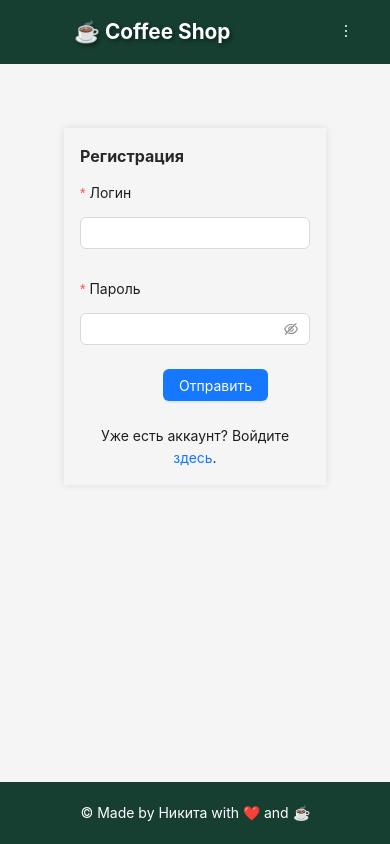
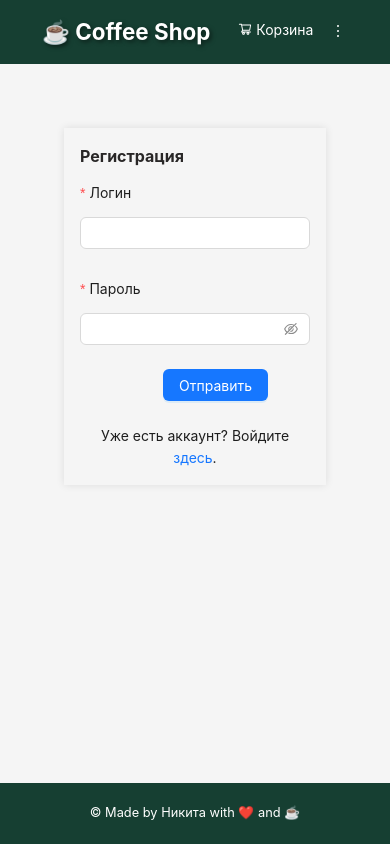
Before and after one commit to nick6850/coffee_store, a React (Vite) app: page /signup in a window 390 px wide. Built offline with nearby package versions, Linux system fonts and the light colour scheme.

Commit message:
Improved responsiveness of layout component

```diff
--- a/src/components/Layout/Layout.jsx
+++ b/src/components/Layout/Layout.jsx
@@ -54,14 +54,6 @@ const AppLayout = observer(() => {
       ),
     },
     {
-      key: "basket",
-      label: (
-        <Link to="/basket">
-          <ShoppingCartOutlined /> Корзина
-        </Link>
-      ),
-    },
-    {
       key: "logout",
       label: (
         <Link onClick={onLogoutClick} to={"/signup"}>
@@ -79,11 +71,16 @@ const AppLayout = observer(() => {
         </Link>
         <div className={styles.navLinks}>
           {isMobile ? (
-            <Dropdown menu={{ items: menuItems }} trigger={["click"]}>
-              <a onClick={(e) => e.preventDefault()}>
-                <MoreOutlined className={styles.dropdownIcon} />
-              </a>
-            </Dropdown>
+            <div className={styles.mobileNav}>
+              <Link to="/basket" className={styles.basket}>
+                <ShoppingCartOutlined className={styles.basketIcon} /> Корзина
+              </Link>
+              <Dropdown menu={{ items: menuItems }} trigger={["click"]}>
+                <a onClick={(e) => e.preventDefault()}>
+                  <MoreOutlined className={styles.dropdownIcon} />
+                </a>
+              </Dropdown>
+            </div>
           ) : authStore.isSignedIn ? (
             <>
               <Link to="/basket" className={styles.basket}>
@@ -99,7 +96,7 @@ const AppLayout = observer(() => {
             </>
           ) : (
             <Link to="/login">
-              <LoginOutlined /> Войти в профиль
+              <LoginOutlined /> Login
             </Link>
           )}
         </div>
--- a/src/components/Layout/Layout.module.scss
+++ b/src/components/Layout/Layout.module.scss
@@ -14,7 +14,7 @@
   background-color: rgb(22, 63, 50);
 
   .logo {
-    font-size: 1.6rem;
+    font-size: 2.5em;
     text-align: left;
     color: #fff;
     padding: 10px;
@@ -23,14 +23,23 @@
     text-shadow: 2px 2px 4px rgba(0, 0, 0, 0.5);
 
     @media (max-width: 768px) {
-      font-size: 1.3rem;
+      margin-left: 0rem;
+      font-size: 1.4rem;
     }
   }
 
   .dropdownIcon {
+    padding: 0.5rem;
     font-size: 1rem;
     cursor: pointer;
     color: white;
+  }
+
+  @media (max-width: 768px) {
+    .basket {
+      position: relative;
+      bottom: 2.5px;
+    }
   }
 
   a {
@@ -53,6 +62,6 @@ button {
   justify-content: center;
   align-items: center;
   background-color: rgb(22, 63, 50);
-
   color: white;
+  font-size: 0.8rem;
 }
```
